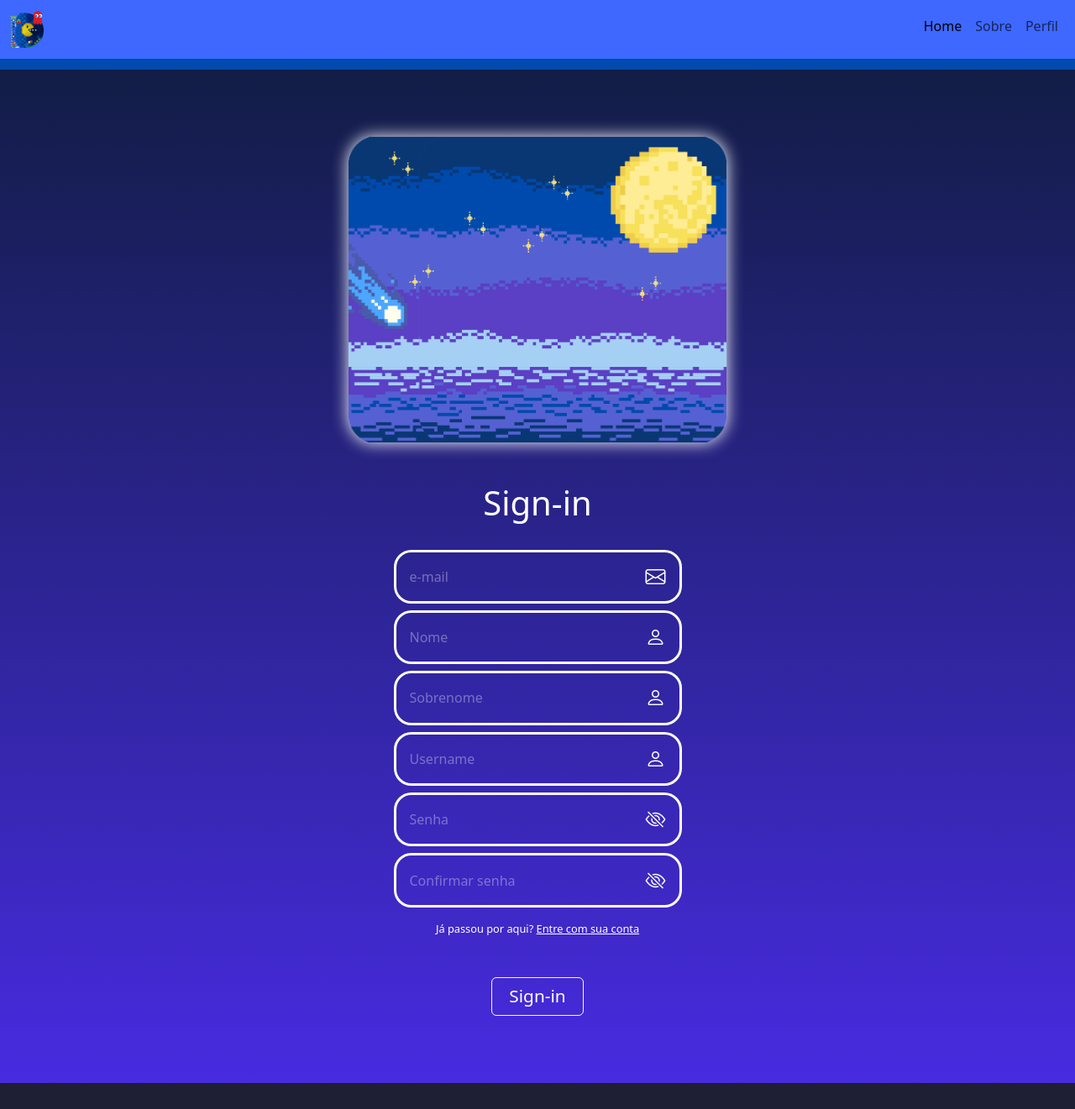
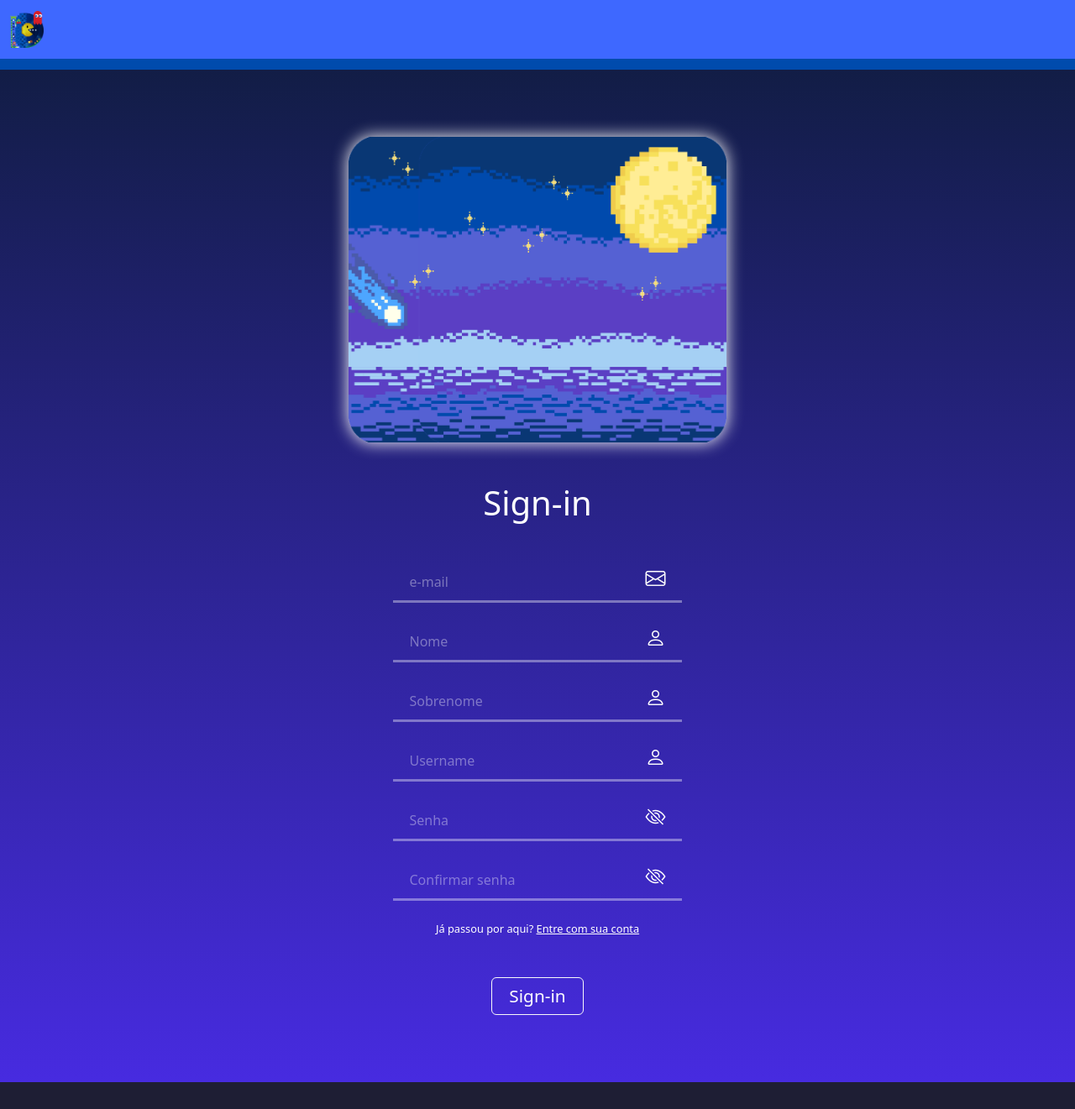
Before and after one commit to Pedroguibas/Disc-ing, a PHP site: page /paginasPrincipais/signin.php in a window 1280 px wide. Shown: the top 1321 px of the page at 84% size. Run offline with PHP 8.4, Linux system fonts and the light colour scheme; some web fonts are replaced.

Commit message:
Atualização login
Foi alterado o front-end da página de login e signin, além disso, foi implementado um redirecionamento para a página de login após completar o signin

```diff
--- a/css/login.css
+++ b/css/login.css
@@ -12,12 +12,13 @@
     font-size: 2.5em;
 }
 
-#loginForm input {
+#loginForm .loginInput {
     all: unset;
+    z-index: 1;
 }
 
 #loginForm ::placeholder {
-    color: #ffffff59;
+    color: #ffffff60;
 }
 
 #loginForm ::selection {
@@ -26,9 +27,28 @@
 }
 
 #loginForm .loginInputContainer {
-    border-radius:  1.3em;
-    border: 3px solid #fff;
-    padding: .7em 1em;
+    position: relative;
+    border-bottom: 3px solid #ffffff60;
+    padding: 0 1.2em;
+}
+
+#loginForm .loginInputContainer::after {
+    content: '';
+    position: absolute;
+    top: 0;
+    left: 0;
+    right: 0;
+    bottom: -3px;
+    margin: auto;
+    width: 0;
+    border-bottom: 3px solid #fff;
+    transition: all 200ms ease;
+}
+
+#loginForm .loginInputContainer:has(.loginInput:focus)::after,
+#loginForm .loginInputContainer.preenchido::after {
+    width: 100%;
+    transition: all 200ms ease;
 }
 
 #loginForm .loginInputContainer i {
@@ -39,6 +59,7 @@
 .showPasswordBtn {
     all: unset;
     cursor: pointer;
+    z-index: 3;
 }
 
 #loginForm .btn-outline-light {
@@ -64,6 +85,7 @@
     margin-left: 1em;
     font-size: .8em;
     display: none;
+    text-align: center;
 }
 
 @media screen and (max-width: 769px) {
--- a/dadosDoBanco.txt
+++ b/dadosDoBanco.txt
@@ -2,7 +2,7 @@ CREATE TABLE usuario (
     usuarioID INT AUTO_INCREMENT PRIMARY KEY,
     usuarioNome VARCHAR(70) NOT NULL,
     usuarioSobrenome VARCHAR(255) NOT NULL,
-   	username VARCHAR(127) NOT NULL UNIQUE,
+   	username VARCHAR(127) COLLATE utf8mb4_bin NOT NULL UNIQUE,
     email VARCHAR(255) NOT NULL UNIQUE,
     senha VARCHAR(127) NOT NULL,
 	adm TINYINT(1) DEFAULT 0);
--- a/form/registraUsuario.php
+++ b/form/registraUsuario.php
@@ -1,4 +1,5 @@
 <?php
+$BASE_URL = "http://" . $_SERVER['SERVER_NAME'] . "/Disc-ing_2.0/";
 include_once("../config/db.php");
 
 $email = htmlspecialchars($_POST['email']);
@@ -16,6 +17,6 @@ $stmt->execute([':nome' => $nome,
                 ':email' => $email,
                 ':senha' => $senha]);
 
-
+header("Location: " . $BASE_URL . "paginasPrincipais/login.php");
 
 ?>
--- a/javascript/login.js
+++ b/javascript/login.js
@@ -12,6 +12,12 @@ function togglePassword() {
     }
 }
 
+$('.loginInput').on('focusout', function() {
+    if ($(this).val() != '')
+        $(this).parent().addClass('preenchido');
+    else
+        $(this).parent().removeClass('preenchido');
+});
 
 $('.showPasswordBtn').on('click', togglePassword);
 
--- a/javascript/signin.js
+++ b/javascript/signin.js
@@ -1,6 +1,7 @@
 let passwordVisible = false;
 
 function togglePassword() {
+    console.log($(this).parent().find('.passwordInput'));
     if (passwordVisible) {
         $(this).html('<i class="bi bi-eye-slash"></i>');
         $(this).parent().find('.passwordInput').attr('type', 'password');
@@ -11,6 +12,13 @@ function togglePassword() {
         passwordVisible = true;
     }
 }
+
+$('.loginInput').on('focusout', function() {
+    if ($(this).val() != '')
+        $(this).parent().addClass('preenchido');
+    else
+        $(this).parent().removeClass('preenchido');
+});
 
 function checkSenha() {
 
@@ -118,10 +126,11 @@ $('#loginForm').on('submit', function(e) {
         if (!checkSenha())
             count++
 
+    }).then(function() {
 
         if (count == 0)
             $('#loginForm')[0].submit();
-    })
+    });
 })
 
 $('#confirma-senha').on('focusout', checkSenha);
--- a/paginasPrincipais/signin.php
+++ b/paginasPrincipais/signin.php
@@ -22,32 +22,32 @@ include_once("../templates/loginHeader-template.php");
                     </div>
                     <form action="<?= $BASE_URL ?>form/registraUsuario.php" method="POST" id="loginForm" class="d-flex flex-column align-items-center mt-4">
                         <div class="formContainer mb-5">
-                            <div class="loginInputContainer d-flex align-items-center m-2">
-                                <input type="email" id="email" name="email" placeholder="e-mail" size="25" required>
-                                <i class="bi bi-envelope"></i>
+                            <div class="loginInputContainer d-flex align-items-center m-4">
+                                <input class="loginInput" type="email" id="email" name="email" placeholder="e-mail" size="25" required>
+                                <i class="bi bi-envelope mb-2"></i>
                             </div>
                             <p id="emailCadastradoWarning" class="signinWarning">Já existe um usuário com este e-mail.</p>
                             <p id="emailInvalidoWarning" class="signinWarning">O e-mail digitado não é válido.</p>
-                            <div class="loginInputContainer d-flex align-items-center m-2">
-                                <input type="text" name="nome" placeholder="Nome" size="25" required>
-                                <i class="bi bi-person"></i>
+                            <div class="loginInputContainer d-flex align-items-center m-4">
+                                <input class="loginInput" type="text" name="nome" placeholder="Nome" size="25" required>
+                                <i class="bi bi-person mb-2"></i>
                             </div>
-                            <div class="loginInputContainer d-flex align-items-center m-2">
-                                <input type="text" name="sobrenome" placeholder="Sobrenome" size="25" required>
-                                <i class="bi bi-person"></i>
+                            <div class="loginInputContainer d-flex align-items-center m-4">
+                                <input class="loginInput" type="text" name="sobrenome" placeholder="Sobrenome" size="25" required>
+                                <i class="bi bi-person mb-2"></i>
                             </div>
-                            <div class="loginInputContainer d-flex align-items-center m-2">
-                                <input type="text" id="username" name="username" placeholder="Username" size="25" required>
-                                <i class="bi bi-person"></i>
+                            <div class="loginInputContainer d-flex align-items-center m-4">
+                                <input class="loginInput" type="text" id="username" name="username" placeholder="Username" size="25" required>
+                                <i class="bi bi-person mb-2"></i>
                             </div>
                             <p id="usuarioCadastradoWarning" class="signinWarning">Já existe um usuário com este username.</p>
-                            <div class="loginInputContainer d-flex align-items-center m-2">
-                                <input class="passwordInput" id="senha" type="password" name="senha" placeholder="Senha" minlength="8" size="25">
-                                <button type="button" tabindex="-1" class="showPasswordBtn"><i class="bi bi-eye-slash"></i></button>
+                            <div class="loginInputContainer d-flex align-items-center m-4">
+                                <input class="loginInput passwordInput" id="senha" type="password" name="senha" placeholder="Senha" minlength="8" size="25">
+                                <button type="button" tabindex="-1" class="showPasswordBtn mb-2"><i class="bi bi-eye-slash"></i></button>
                             </div>
-                            <div class="loginInputContainer d-flex align-items-center m-2">
-                                <input class="passwordInput" id="confirma-senha" type="password" name="confirma-senha" placeholder="Confirmar senha" minlength="8" size="25">
-                                <button type="button" tabindex="-1" class="showPasswordBtn"><i class="bi bi-eye-slash"></i></button>
+                            <div class="loginInputContainer d-flex align-items-center m-4">
+                                <input class="loginInput passwordInput" id="confirma-senha" type="password" name="confirma-senha" placeholder="Confirmar senha" minlength="8" size="25">
+                                <button type="button" tabindex="-1" class="showPasswordBtn mb-2"><i class="bi bi-eye-slash"></i></button>
                             </div>
 
                             <p id="wrongPasswordWarning" class="signinWarning">As senhas não conferem.</p>
--- a/templates/loginHeader-template.php
+++ b/templates/loginHeader-template.php
@@ -33,29 +33,9 @@ $BASE_URL = "http://" . $_SERVER['SERVER_NAME'] . "/Disc-ing_2.0/";
     <header>
         <nav class="navbar navbar-expand-lg">
             <div class="container-fluid">
-                <a class="navbar-brand" href="<?= $BASE_URL ?>paginasPrincipais/index.php">
+                <a class="navbar-brand" href="#">
                     <img src="<?= $BASE_URL ?>assets/LogoDisc-ing.png" alt="Logo Disc-ing" class="d-inline-block w-100">
                 </a>
-                <button class="navbar-toggler" type="button" data-bs-toggle="collapse"
-                    data-bs-target="#navbarSupportedContent" aria-controls="#navbarSupportedContent"
-                    aria-expanded="false" aria-label="Esconder a navegação">
-                    <span class="navbar-toggler-icon"></span>
-                </button>
-                <div class="collapse navbar-collapse" id="navbarSupportedContent">
-                    <div class="ms-auto">
-                        <ul class="navbar-nav ml-auto mb-2 mb-lh-0">
-                            <li class="nav-item">
-                                <a class="nav-link active" aria-current="page" href="<?= $BASE_URL ?>paginasPrincipais/index.php">Home</a>
-                            </li>
-                            <li class="nav-item">
-                                <a class="nav-link" href="<?= $BASE_URL ?>paginasPrincipais/sobre.php">Sobre</a>
-                            </li>
-                            <li class="nav-item">
-                                <a class="nav-link" href="<?= $BASE_URL ?>paginasPrincipais/perfilDoUsuario.php">Perfil</a>
-                            </li>
-                        </ul>
-                    </div>
-                </div>
             </div>
         </nav>
         <div class="headerShadow"></div>
```
Also changed, not shown: paginasPrincipais/login.php (+4 -4 lines).
